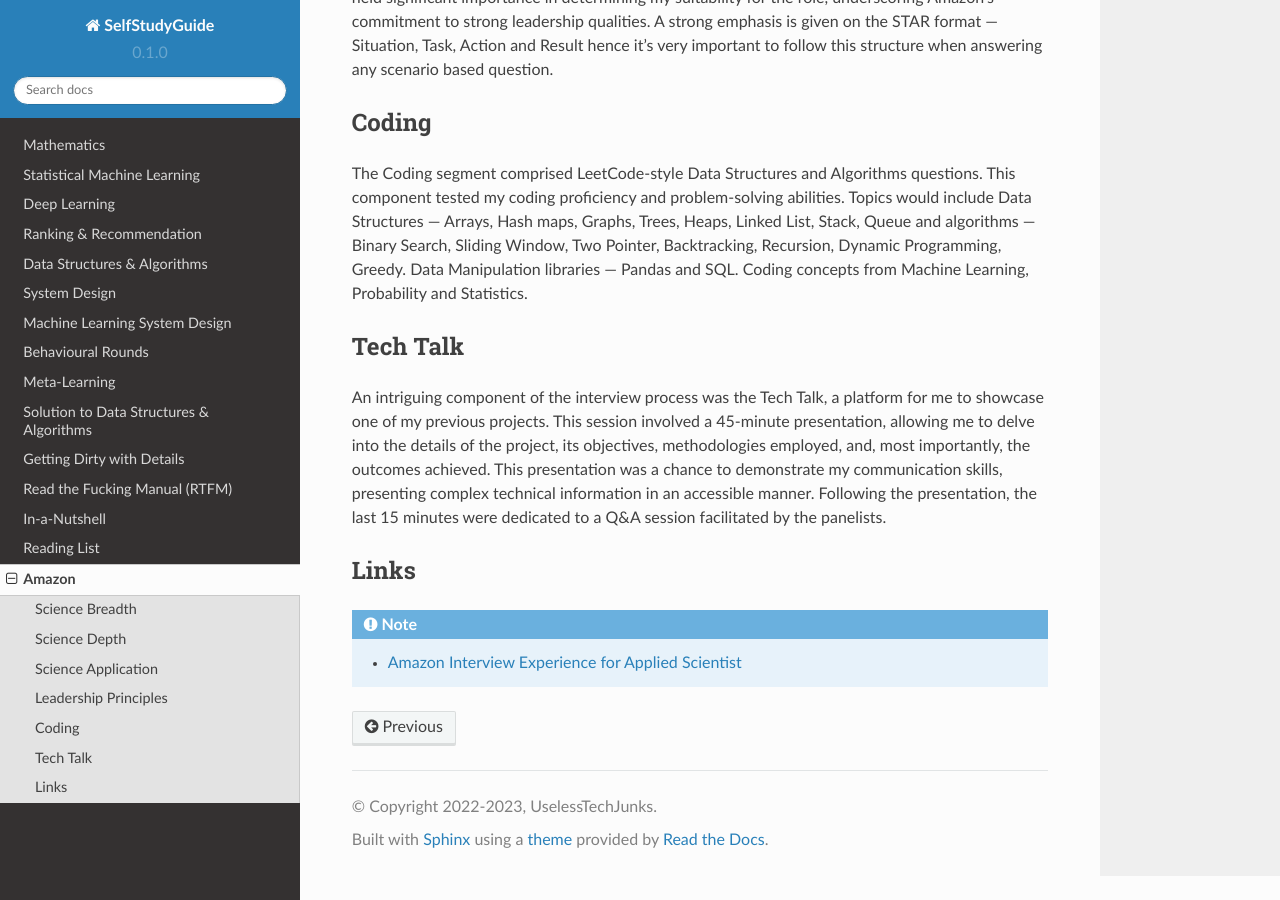
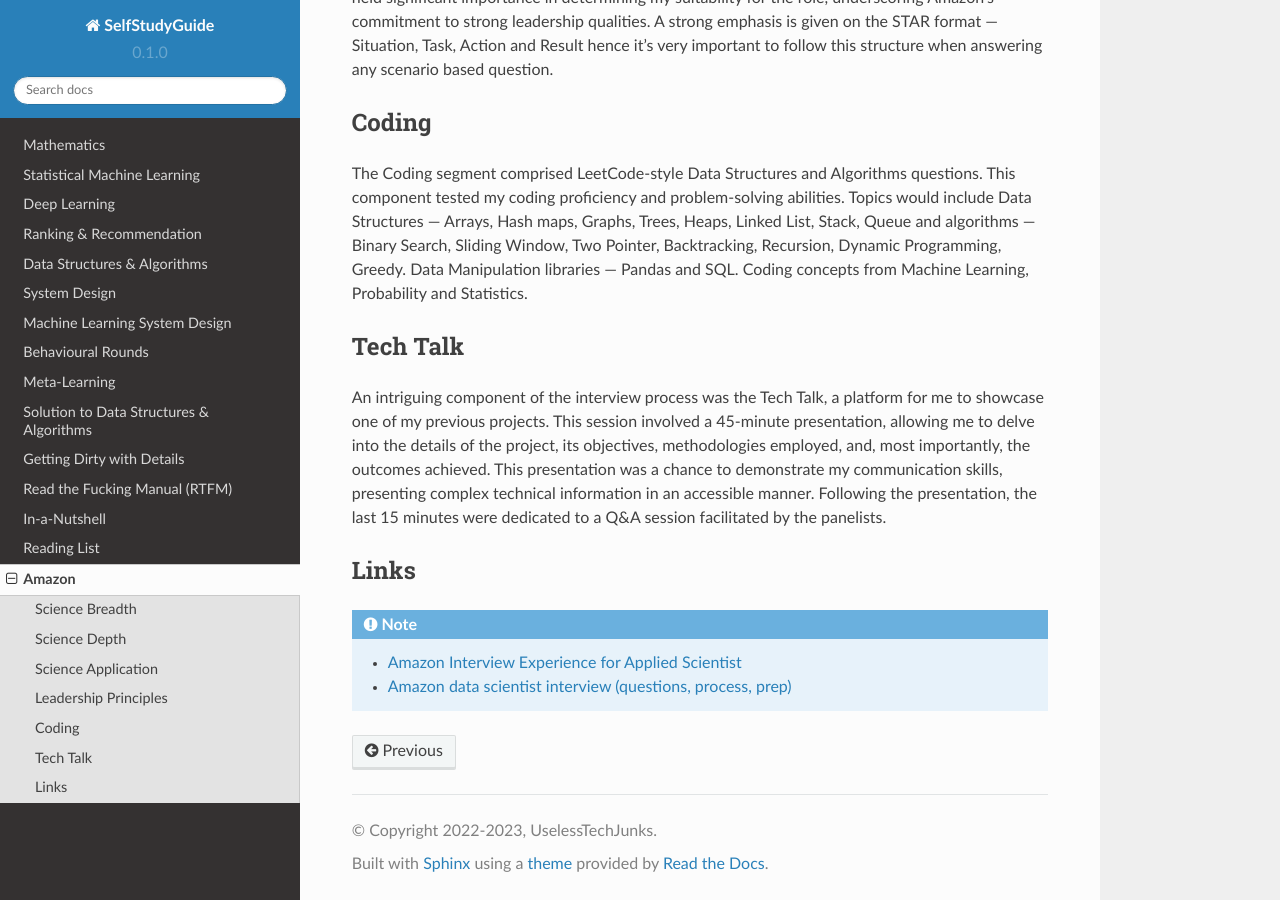
Before and after one commit to uselesstechjunks/leetcode, a Sphinx documentation site: the page built from docs/source/company/amzn.rst, in a window 1280 px wide and 900 px high, scrolled down 1166 px. Built offline with Sphinx 7.4.7 and the Read the Docs theme 2.0.0, drawn with Linux system fonts in a browser that asks for light colours.

Commit message:
Update amzn.rst

```diff
--- a/docs/source/company/amzn.rst
+++ b/docs/source/company/amzn.rst
@@ -37,4 +37,5 @@ An intriguing component of the interview process was the Tech Talk, a platform f
 Links
 **************************************************************************
 .. note::
-  * `Amazon Interview Experience for Applied Scientist <https://www.geeksforgeeks.org/amazon-interview-experience-for-applied-scientist/>`_
+	* `Amazon Interview Experience for Applied Scientist <https://www.geeksforgeeks.org/amazon-interview-experience-for-applied-scientist/>`_
+	* `Amazon data scientist interview (questions, process, prep) <https://igotanoffer.com/blogs/tech/amazon-data-science-interview>`_
```
